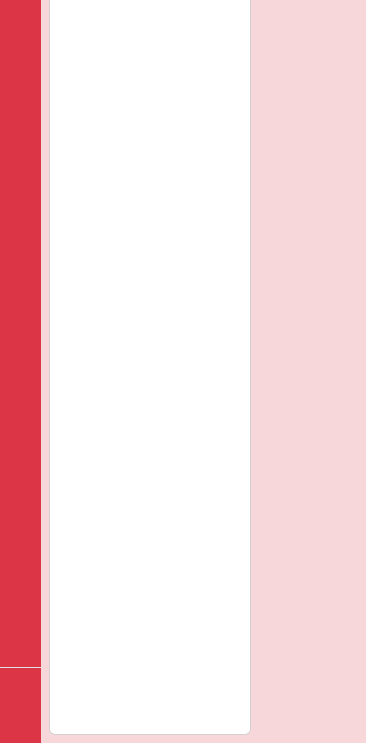
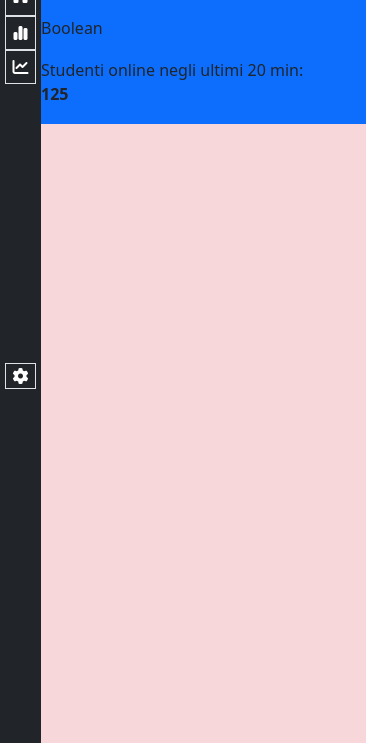
Before and after one commit to NicoloCammarata/html-css-bootstrap-dashboard, a plain HTML site: page index.html in a window 390 px wide. Shown: the part 101-844 px from the top of the page. Drawn offline with nearby package versions, Linux system fonts and the light colour scheme.

Commit message:
eside-responsive

```diff
--- a/css/style.css
+++ b/css/style.css
@@ -36,9 +36,17 @@ main{
 .container-main-2{
     display: flex;
     width: 100%;
+    padding-top: 75px;
     height: calc(100vh );
 }
 
 i{
     display: inline-block;
 }
+
+/* header-main */
+
+.header-main{
+    height: 150px;
+    width: 100vw;
+}
--- a/index.html
+++ b/index.html
@@ -45,21 +45,43 @@
 
     </header>
     <div class="container-main ">
-        <aside class="col-2 bg-danger row  ">
-            <div class="container-small flex-grow-1 border  ">
-                s
+        <aside class="col-2 bg-dark row  ">
+            <div class="container-small text-white">
+                <div class="col-12 border text-center py-1 text-white">
+                    <i class="fa-solid fa-house py-2"></i><i class="d-none d-lg-inline">Home</i>
+                </div>
+                <div class="col-12 border text-center py-1">
+                    <i class="fa-solid fa-chart-simple"></i><i class="d-none d-lg-inline">Stats</i>
+                </div>
+                <div class="col-12 border text-center py-1">
+                    <i class="fa-solid fa-chart-line"></i><i class="d-none d-lg-inline">Signal</i>
+                </div>
 
             </div>
-        </aside>
-        <div class="container-main-2 col-10 bg-danger-subtle overflow-auto p-2">
-            <main >
-                <div class=" card">
-                    dythnuuujujjfffffffffffffffffff
-
+            <div class="d-block text-white">
+                <div class="col-12 border text-center my-1">
+                    <i class="fa-solid fa-gear"></i><i class="d-none d-lg-inline">Admin</i>
                 </div>
 
+            </div>
 
-            </main>
+        </aside>
+
+        <div class="container-main-2 col-10 bg-danger-subtle overflow-auto ">
+
+            <div class=" bg-primary row header-main">
+                 <div class="col-sm-12 col-md-4 ">
+                    <span>Nuovo studente +</span>
+                 </div>
+                 <div class="col-sm-12 col-md-4">
+                    <span>Boolean</span>
+                 </div>
+                 <div class="col-sm-12 col-md-4">
+                    <span>Studenti online negli ultimi 20 min: <br><strong>125</strong></min:br></span>
+                 </div>
+
+            </div>
+
         </div>
 
 
```
